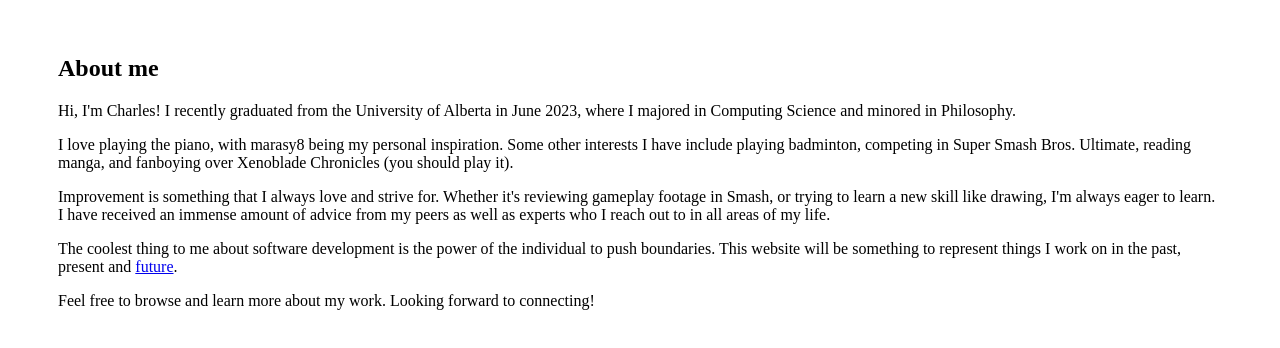
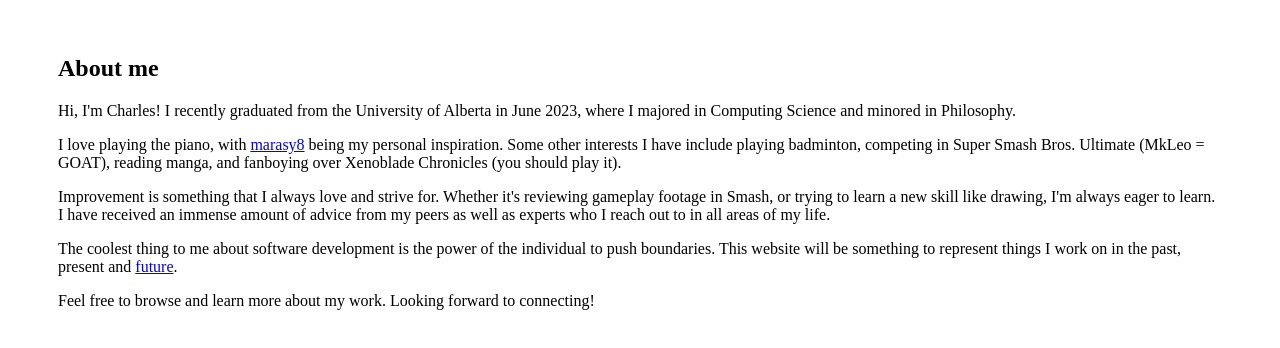
Before and after one commit to Marasy8/portfolio-website, a React (Create React App) app: page / in a window 1280 px wide. Shown: the part 961-1309 px from the top of the page. Built offline with nearby package versions, Linux system fonts and the light colour scheme.

Commit message:
added hyperlink to marasy8

```diff
--- a/src/App.js
+++ b/src/App.js
@@ -26,7 +26,7 @@
 
           </p>
           <p>
-            I love playing the piano, with marasy8 being my personal inspiration. Some other interests I have include playing badminton, competing in Super Smash Bros. Ultimate, reading manga, and fanboying over Xenoblade Chronicles (you should play it).
+            I love playing the piano, with <a href = "https://www.youtube.com/@marasy8">marasy8</a> being my personal inspiration. Some other interests I have include playing badminton, competing in Super Smash Bros. Ultimate (MkLeo = GOAT), reading manga, and fanboying over Xenoblade Chronicles (you should play it).
 
           </p>
           <p>
```
